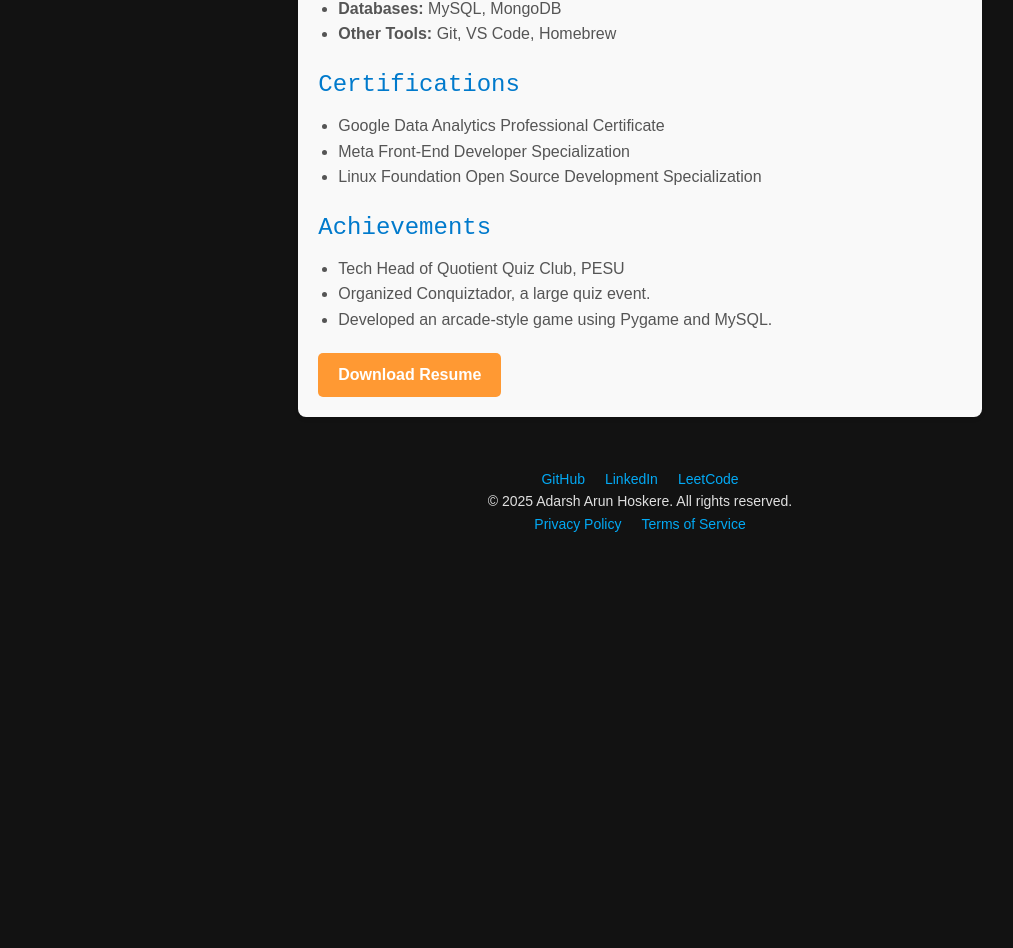
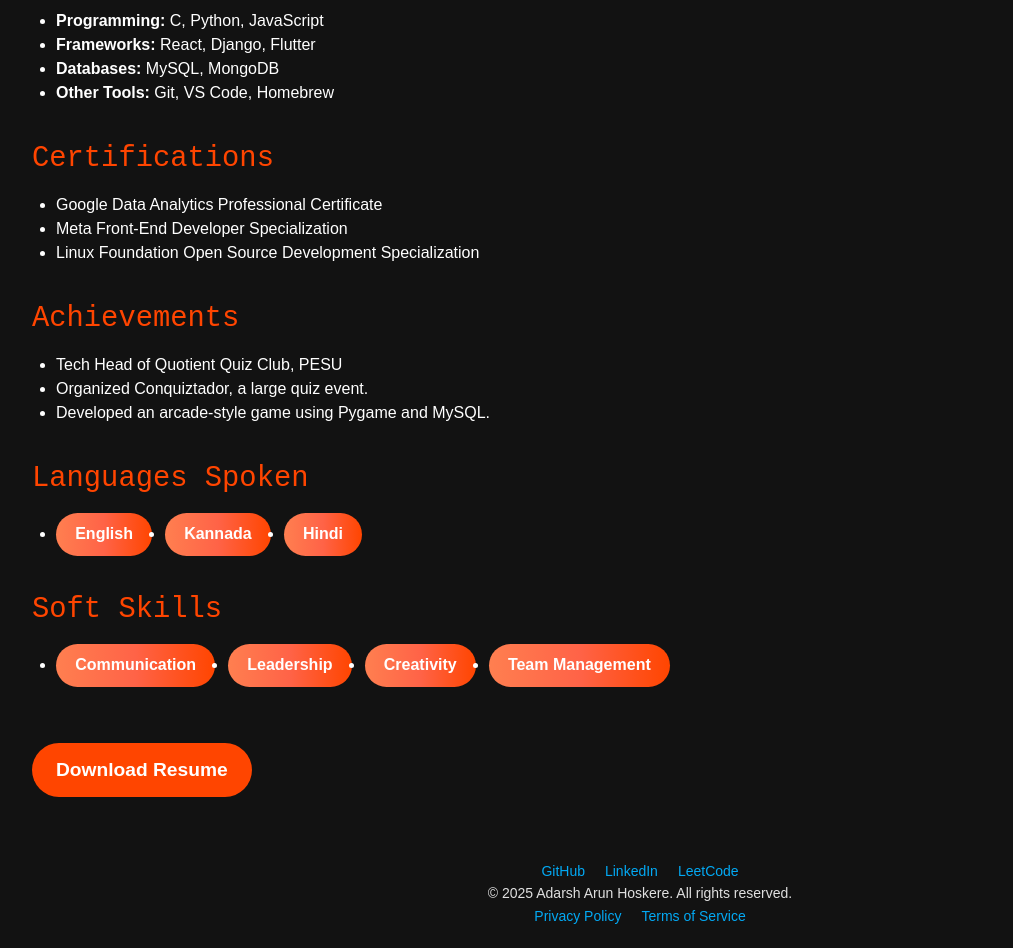
Before and after one commit to Pabsthegreat/Hoskere-Verse, a React (Create React App) app in the folder personal-website/client/: page /resume in a window 1280 px wide. Shown: the part 531-1479 px from the top of the page, without its empty margins (0-1013 px from the left). Before the commit the page ends 1087 px from the top, so only its background shows below. Built offline with nearby package versions, Linux system fonts and the light colour scheme.

Commit message:
resume and blogs

```diff
--- a/personal-website/client/src/pages/Certifications.css
+++ b/personal-website/client/src/pages/Certifications.css
@@ -0,0 +1,104 @@
+.certifications-page {
+    padding: 2rem;
+    background-color: #121212;
+    color: white;
+    font-family: 'Segoe UI Light', sans-serif;
+  }
+
+  .certifications-heading {
+    text-align: center;
+    margin-bottom: 2rem;
+    font-size: 2.5rem;
+    color: #FF9933;
+  }
+
+  .certificates-grid {
+    display: grid;
+    grid-template-columns: repeat(auto-fit, minmax(300px, 1fr));
+    gap: 2rem;
+    justify-items: center;
+  }
+
+  .certificate-tile {
+    background: #121212; /* Light background for tiles */
+    color: white; /* Dark text */
+    border-radius: 10px;
+    padding: 1rem;
+    box-shadow: 0 10px 15px rgba(213, 103, 29, 0.2);
+    text-align: center;
+    font-family: 'Segoe UI Light', sans-serif;
+    width: 100%;
+    transition: transform 0.3s, box-shadow 0.3s;
+  }
+
+  .certificate-tile:hover {
+    transform: translateY(-5px);
+    box-shadow: 0 8px 20px rgba(74, 176, 72, 0.3);
+  }
+
+  .certificate-image {
+    width: 100%;
+    height: 150px;
+    object-fit: cover;
+    border-radius: 10px;
+    margin-bottom: 0.5rem;
+  }
+
+  .certificate-content {
+    padding: 1rem;
+  }
+
+  .certificate-title {
+    font-size: 1.5rem;
+    font-weight: bold;
+    font-family: 'Courier New', Courier, monospace;
+    margin: 0.5rem 0;
+    color: #FF9933;
+  }
+
+  .certificate-description {
+    font-size: 1rem;
+    margin: 0.5rem 0 1rem;
+    color: white;
+  }
+
+  .certificate-tags {
+    display: flex;
+    flex-wrap: wrap;
+    gap: 0.5rem;
+    margin-bottom: 1rem;
+  }
+
+  .certificate-tag {
+    font-size: 0.875rem;
+    color: #FF9933;;
+    font-family: 'Courier New', Courier, monospace;
+    padding: 0.2rem 0.6rem;
+    border-radius: 4px;
+  }
+
+
+  .certificate-button {
+    padding: 0.5rem 1.5rem;
+    background: transparent; /* Always black fill */
+    color: white;
+    justify-self: baseline;
+    border: 2px solid;
+    border-image: linear-gradient(45deg, #ff7f50, #ff1493, #00ffff, #ff4500) 1;
+    border-radius: 5px;
+    cursor: pointer;
+    position: relative;
+    transition: transform 0.5s, border-color 0.5s;
+    animation: borderShift 5s linear infinite;
+  }
+
+  .certificate-button:hover {
+    transform: scale(1.1); /* Enlarges on hover */
+    background: transparent; /* No fill */
+  }
+
+  @keyframes borderShift {
+    0% { border-image-source: linear-gradient(45deg, #ff7f50, #ff1493, #00ffff, #ff4500); }
+    50% { border-image-source: linear-gradient(135deg, #ff1493, #00ffff, #ff7f50, #ff4500); }
+    100% { border-image-source: linear-gradient(45deg, #ff7f50, #ff1493, #00ffff, #ff4500); }
+  }
--- a/personal-website/client/src/pages/Certifications.js
+++ b/personal-website/client/src/pages/Certifications.js
@@ -1,6 +1,5 @@
-import './Certifications.css';
-import ProjectTile from './Projectiles';
 import React, { useState, useEffect } from "react";
+import "./Certifications.css";
 
 const Certifications = () => {
   const [certificates, setCertificates] = useState([]);
@@ -14,9 +13,8 @@ const Certifications = () => {
         return response.json();
       })
       .then((data) => {
-                console.log("Fetched data:", data); // Log the data for debugging
         if (data.certificates && Array.isArray(data.certificates)) {
-                    setCertificates(data.certificates); // Access the "certificates" array
+          setCertificates(data.certificates);
         } else {
           console.error("Fetched data does not contain 'certificates' array:", data);
         }
@@ -27,14 +25,39 @@ const Certifications = () => {
   }, []);
 
   return (
-        <div>
-            <h1>Certifications</h1>
+    <div className="certifications-page">
+      <h1 className="certifications-heading">Certifications</h1>
       {certificates.length === 0 ? (
         <p>Loading certifications or no certificates available...</p>
       ) : (
-                <div className="certificates">
-                    {certificates.map((post) => (
-                            post.image && <ProjectTile key={post.id} post={post} />
+        <div className="certificates-grid">
+          {certificates.map((certificate) => (
+            <div key={certificate.id} className="certificate-tile">
+              <img
+                src={certificate.image}
+                alt={certificate.title}
+                className="certificate-image"
+              />
+              <div className="certificate-content">
+                <h2 className="certificate-title">{certificate.title}</h2>
+                <p className="certificate-description">{certificate.description}</p>
+                <div className="certificate-tags">
+                  {certificate.tags.map((tag, index) => (
+                    <span key={index} className="certificate-tag">
+                      #{tag}
+                    </span>
+                  ))}
+                </div>
+                <button
+                  href={certificate.link}
+                  target="_blank"
+                  rel="noopener noreferrer"
+                  className="certificate-button"
+                >
+                  View Certification
+                </button>
+              </div>
+            </div>
           ))}
         </div>
       )}
--- a/personal-website/client/src/pages/Resume.css
+++ b/personal-website/client/src/pages/Resume.css
@@ -1,51 +1,76 @@
-.resume-container {
-    margin: 20px auto;
-    max-width: 800px;
-    padding: 20px;
-    background-color: #f9f9f9;
-    border-radius: 8px;
-    box-shadow: 0 2px 4px rgba(0, 0, 0, 0.1);
-    font-family: 'Arial', sans-serif;
+.resume-page {
+    padding: 2rem;
+    color: #fff;
+    font-family: 'Segoe UI Light', sans-serif;
 }
 
 .resume-heading {
-    text-align: center;
-    font-size: 2rem;
-    margin-bottom: 20px;
-    color: #333;
+    font-size: 2.5rem;
+    margin-bottom: 1.5rem;
+    color: #ff6347;
+    border-bottom: 2px solid #ff4500;
+    padding-bottom: 0.5rem;
 }
 
 .resume-section {
-    margin-bottom: 20px;
+    margin-bottom: 2rem;
 }
 
 .resume-section h2 {
-    font-size: 1.5rem;
-    color: #007acc;
-    margin-bottom: 10px;
+    font-size: 1.8rem;
+    margin-bottom: 0.8rem;
+    color: #ff4500;
 }
 
-.resume-section p, .resume-section ul {
-    font-size: 1rem;
-    line-height: 1.6;
-    color: #555;
+.resume-section p,
+.resume-section ul {
+    margin-left: 1.5rem;
 }
 
 .resume-section ul {
-    list-style-type: disc;
-    margin-left: 20px;
+    list-style: disc;
 }
+
+.pill-list {
+    list-style: none;
+    display: flex;
+    flex-wrap: wrap;
+    gap: 0.8rem;
+    padding: 0;
+    margin: 0;
+}
+
+.pill-list li {
+    background: linear-gradient(90deg, #ff7f50, #ff6347, #ff4500);
+    color: #fff;
+    padding: 0.6rem 1.2rem;
+    border-radius: 25px;
+    font-size: 1rem;
+    font-weight: bold;
+    transition: transform 0.3s ease-in-out, box-shadow 0.3s;
+    cursor: pointer;
+}
+
+.pill-list li:hover {
+    transform: translateY(-3px) scale(1.05);
+    box-shadow: 0 4px 10px rgba(255, 99, 71, 0.5);
+}
+
 .download-button {
-    background-color: #FF9933;
-    color: white;
-    padding: 10px 20px;
-    border-radius: 5px;
     text-decoration: none;
+    color: #fff;
+    background: #ff4500;
+    padding: 0.8rem 1.5rem;
+    font-size: 1.2rem;
     font-weight: bold;
+    border-radius: 30px;
+    text-align: center;
     display: inline-block;
-    transition: background-color 0.3s ease;
-  }
+    transition: background-color 0.3s, transform 0.3s;
+    margin-top: 1.5rem;
+}
 
 .download-button:hover {
-background-color: #E07B29;
+    background-color: #ff6347;
+    transform: scale(1.1);
 }
--- a/personal-website/client/src/pages/Resume.js
+++ b/personal-website/client/src/pages/Resume.js
@@ -3,8 +3,9 @@ import './Resume.css';
 
 const Resume = () => {
     return (
-        <div className="resume-container">
+        <div className="resume-page">
             <h1 className="resume-heading">My Resume</h1>
+
             <div className="resume-section">
                 <h2>Education</h2>
                 <p><strong>PES University, Bengaluru</strong> - Bachelor of Technology in Computer Science (2023-2027)</p>
@@ -47,7 +48,27 @@ const Resume = () => {
                     <li>Developed an arcade-style game using Pygame and MySQL.</li>
                 </ul>
             </div>
-            <a href="/resume.pdf" download="Adarsh_Arun_Hoskere_Resume" className="download-button">
+
+            <div className="resume-section">
+                <h2>Languages Spoken</h2>
+                <ul className="pill-list">
+                    <li>English</li>
+                    <li>Kannada</li>
+                    <li>Hindi</li>
+                </ul>
+            </div>
+
+            <div className="resume-section">
+                <h2>Soft Skills</h2>
+                <ul className="pill-list">
+                    <li>Communication</li>
+                    <li>Leadership</li>
+                    <li>Creativity</li>
+                    <li>Team Management</li>
+                </ul>
+            </div>
+
+            <a href="/images/AdarshArunHoskreResume.png" download="Adarsh_Arun_Hoskere_Resume" className="download-button">
                 Download Resume
             </a>
         </div>
```
Also changed, not shown: personal-website/client/public/images/AdarshArunHoskreResume.png (added). Lines whose indentation alone changed are shown as unchanged.
